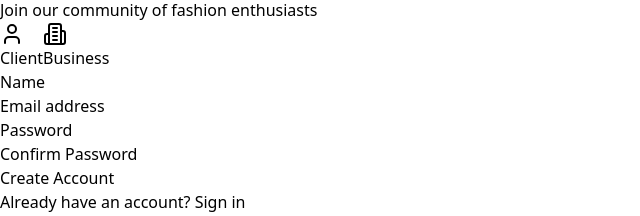
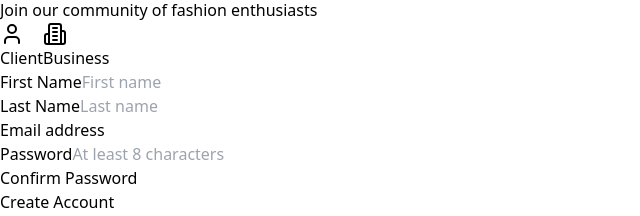
Before and after one commit to Ch1py7/store, a React (Vite) app in the folder apps/frontend/: page /auth/register in a window 1280 px wide. Shown: the part 248-464 px from the top of the page, without its empty margins (0-640 px from the left). Built offline with nearby package versions, Linux system fonts and the light colour scheme.

Commit message:
feat: enhance registration form with validation and error handling

```diff
--- a/apps/frontend/src/pages/Auth/Register.tsx
+++ b/apps/frontend/src/pages/Auth/Register.tsx
@@ -1,9 +1,67 @@
+import { toasty } from '@/shared/lib/notifications/toast'
+import { AuthService } from '@/shared/service/requests/auth'
+import { postRequest } from '@/shared/service/requests/requests'
+import { RegisterValidations } from '@/shared/service/validations/register'
+import { AxiosError } from 'axios'
 import { Building2, ShoppingBag, User } from 'lucide-react'
 import { useState } from 'react'
+import { type SubmitHandler, useForm } from 'react-hook-form'
 import { Link } from 'react-router-dom'
+
+type Inputs = {
+	firstName: string
+	lastName: string
+	email: string
+	password: string
+	confirmPassword: string
+	businessName: string
+}
+
+interface JWT {
+	message: string
+	data: string
+}
 
 export const Register: React.FC = (): React.ReactNode => {
 	const [isBusinessRegister, setIsBusinessRegister] = useState(false)
+	const [error, setError] = useState<Record<string, string>>({})
+	const { register, handleSubmit, reset } = useForm<Inputs>()
+
+	const onSubmit: SubmitHandler<Inputs> = async (inputsData) => {
+		const validationErrors = new RegisterValidations(inputsData, isBusinessRegister).validate()
+		setError(validationErrors)
+
+		if (Object.keys(validationErrors).length > 0) {
+			toasty.error('Please fix the highlighted errors.')
+			return
+		}
+
+		try {
+			const dataToSend = { ...inputsData, role: isBusinessRegister ? 1 : 2 }
+			const { data, status } = await postRequest<JWT>(AuthService.register(), dataToSend)
+			if (status === 201) {
+				toasty.success(data.message)
+			}
+		} catch (er) {
+			if (er instanceof AxiosError && er.response?.data?.error) {
+				toasty.error(er.response.data.error)
+			} else {
+				toasty.error('An unexpected error occurred. Please try again later.')
+			}
+		}
+	}
+
+	const changeError = (e: React.ChangeEvent<HTMLInputElement>) => {
+		const { name } = e.currentTarget
+
+		setError((prev) => prev)
+	}
+
+	const changeRole = (role: boolean) => {
+		setError({})
+		setIsBusinessRegister(role)
+		reset()
+	}
 
 	return (
 		<div className='max-w-md w-full space-y-8 p-8 bg-white rounded-lg shadow-lg mx-auto'>
@@ -22,9 +80,7 @@ export const Register: React.FC = (): React.ReactNode => {
 			<div className='flex justify-center space-x-4 mb-8'>
 				<button
 					type='button'
-					onClick={() => {
-						setIsBusinessRegister(false)
-					}}
+					onClick={() => changeRole(false)}
 					className={`flex items-center px-4 py-2 rounded-md ${
 						!isBusinessRegister ? 'bg-black text-white' : 'bg-gray-100'
 					}`}
@@ -34,9 +90,7 @@ export const Register: React.FC = (): React.ReactNode => {
 				</button>
 				<button
 					type='button'
-					onClick={() => {
-						setIsBusinessRegister(true)
-					}}
+					onClick={() => changeRole(true)}
 					className={`flex items-center px-4 py-2 rounded-md ${
 						isBusinessRegister ? 'bg-black text-white' : 'bg-gray-100'
 					}`}
@@ -46,7 +100,7 @@ export const Register: React.FC = (): React.ReactNode => {
 				</button>
 			</div>
 
-			<form className='mt-8 space-y-6'>
+			<form className='mt-8 space-y-6' onSubmit={handleSubmit(onSubmit)}>
 				<div className='rounded-md shadow-sm space-y-4'>
 					{isBusinessRegister ? (
 						<>
@@ -54,27 +108,48 @@ export const Register: React.FC = (): React.ReactNode => {
 								<label className='block text-sm font-medium text-gray-700'>
 									Business Name
 									<input
-										name='name'
+										{...register('businessName')}
+										onInput={changeError}
 										type='text'
-										required
 										maxLength={20}
-										className='mt-1 block w-full px-3 py-2 border border-gray-300 rounded-md shadow-sm focus:ring-black focus:border-black'
+										className={`mt-1 block w-full px-3 py-2 shadow-sm focus:ring-black focus:border-black border ${error.businessName ? 'border-red-500' : 'border-gray-300'} rounded-md`}
 									/>
 								</label>
+								{error.businessName && (
+									<p className='mt-2 text-sm text-red-600'>{error.businessName}</p>
+								)}
 							</div>
 						</>
 					) : (
+						<div className='space-y-4'>
 							<div>
 								<label className='block text-sm font-medium text-gray-700'>
-								Name
+									First Name
 									<input
-									name='name'
+										{...register('firstName')}
+										onInput={changeError}
+										placeholder='First name'
 										type='text'
-									required
 										maxLength={20}
-									className='mt-1 block w-full px-3 py-2 border border-gray-300 rounded-md shadow-sm focus:ring-black focus:border-black'
+										className={`mt-1 block w-full px-3 py-2 shadow-sm focus:ring-black focus:border-black border ${error.firstName ? 'border-red-500' : 'border-gray-300'} rounded-md`}
 									/>
 								</label>
+								{error.firstName && <p className='mt-2 text-sm text-red-600'>{error.firstName}</p>}
+							</div>
+							<div>
+								<label className='block text-sm font-medium text-gray-700'>
+									Last Name
+									<input
+										{...register('lastName')}
+										onInput={changeError}
+										placeholder='Last name'
+										type='text'
+										maxLength={20}
+										className={`mt-1 block w-full px-3 py-2 shadow-sm focus:ring-black focus:border-black border ${error.lastName ? 'border-red-500' : 'border-gray-300'} rounded-md`}
+									/>
+								</label>
+								{error.lastName && <p className='mt-2 text-sm text-red-600'>{error.lastName}</p>}
+							</div>
 						</div>
 					)}
 
@@ -82,36 +157,42 @@ export const Register: React.FC = (): React.ReactNode => {
 						<label className='block text-sm font-medium text-gray-700'>
 							Email address
 							<input
-								name='email'
-								required
-								className='mt-1 block w-full px-3 py-2 border border-gray-300 rounded-md shadow-sm focus:ring-black focus:border-black'
+								{...register('email')}
+								onInput={changeError}
+								className={`mt-1 block w-full px-3 py-2 shadow-sm focus:ring-black focus:border-black border ${error.email ? 'border-red-500' : 'border-gray-300'} rounded-md`}
 							/>
 						</label>
+						{error.email && <p className='mt-2 text-sm text-red-600'>{error.email}</p>}
 					</div>
 
 					<div>
 						<label className='block text-sm font-medium text-gray-700'>
 							Password
 							<input
-								name='password'
+								{...register('password')}
+								onInput={changeError}
+								placeholder='At least 8 characters'
 								type='password'
-								required
 								maxLength={20}
-								className='mt-1 block w-full px-3 py-2 border border-gray-300 rounded-md shadow-sm focus:ring-black focus:border-black'
+								className={`mt-1 block w-full px-3 py-2 shadow-sm focus:ring-black focus:border-black border ${error.password ? 'border-red-500' : 'border-gray-300'} rounded-md`}
 							/>
 						</label>
+						{error.password && <p className='mt-2 text-sm text-red-600'>{error.password}</p>}
 					</div>
 
 					<div>
 						<label className='block text-sm font-medium text-gray-700'>
 							Confirm Password
 							<input
-								name='confirmPassword'
+								{...register('confirmPassword')}
+								onInput={changeError}
 								type='password'
-								required
-								className='mt-1 block w-full px-3 py-2 border border-gray-300 rounded-md shadow-sm focus:ring-black focus:border-black'
+								className={`mt-1 block w-full px-3 py-2 shadow-sm focus:ring-black focus:border-black border ${error.confirmPassword ? 'border-red-500' : 'border-gray-300'} rounded-md`}
 							/>
 						</label>
+						{error.confirmPassword && (
+							<p className='mt-2 text-sm text-red-600'>{error.confirmPassword}</p>
+						)}
 					</div>
 				</div>
 
--- /dev/null
+++ b/apps/frontend/src/shared/service/validations/register.ts
@@ -0,0 +1,36 @@
+interface IRegister {
+	firstName: string
+	lastName: string
+	email: string
+	password: string
+	confirmPassword: string
+	businessName: string
+}
+
+export class RegisterValidations {
+	private _errorFields: Record<string, string> = {}
+	private _data: IRegister
+	private _isBusinessRegister: boolean
+
+	constructor(data: IRegister, isBusinessRegister: boolean) {
+		this._data = data
+		this._isBusinessRegister = isBusinessRegister
+	}
+
+	public validate() {
+		const { firstName, lastName, email, password, confirmPassword, businessName } = this._data
+
+		if (this._isBusinessRegister && !businessName) {
+			this._errorFields.businessName = 'Enter your business name'
+		} else {
+			if (!firstName) this._errorFields.firstName = 'Enter your first name'
+			if (!lastName) this._errorFields.lastName = 'Enter your last name'
+		}
+
+		if (!email) this._errorFields.email = 'Enter your email'
+		if (!password) this._errorFields.password = 'Enter your password'
+		if (password !== confirmPassword) this._errorFields.confirmPassword = 'Passwords do not match'
+
+		return this._errorFields
+	}
+}
```
Lines whose indentation alone changed are shown as unchanged.
